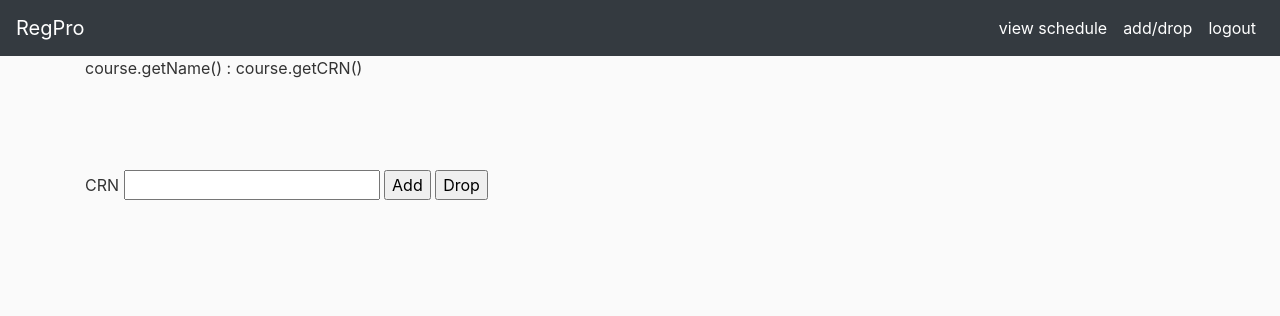
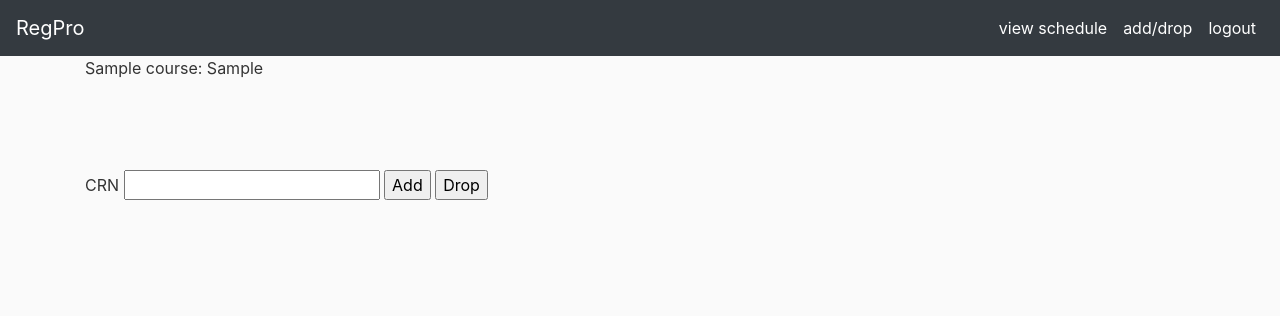
Before and after one commit to RBGPanda/RegPro, a Flask app: template regpro/templates/addDrop.html in a window 1280 px wide. Shown: the top 316 px of the page. Run offline with Flask 2, Linux system fonts and the light colour scheme; tables that the repository leaves empty hold one stand-in row (values such as "Sample post"); the template is opened without the code that fills it: values that come from a table or form of the project are taken from there, most other values are stand-ins (such as "Sample title", 1, 10 or a date in 2020); parts of the project's set-up code (start-up, migrations or seed data) failed here and were passed over; some libraries are stand-ins or nearby versions.

Commit message:
added and fixed course list in add drop

```diff
--- a/regpro/templates/addDrop.html
+++ b/regpro/templates/addDrop.html
@@ -18,8 +18,8 @@
 
 <!-- Class list -->
 <div style="overflow: scroll">
-    {% for course in ClassDataBase %}
-    <p>course.getName() : course.getCRN()</p><br>
+    {% for course in classDataBase.getAllClasses() %}
+    <p>{{ course.getName() }}: {{ course.getCRN() }}</p><br>
     {% endfor %}
 
 
```
Also changed, not shown: regpro/templates/student.html (+9 -0 lines).
